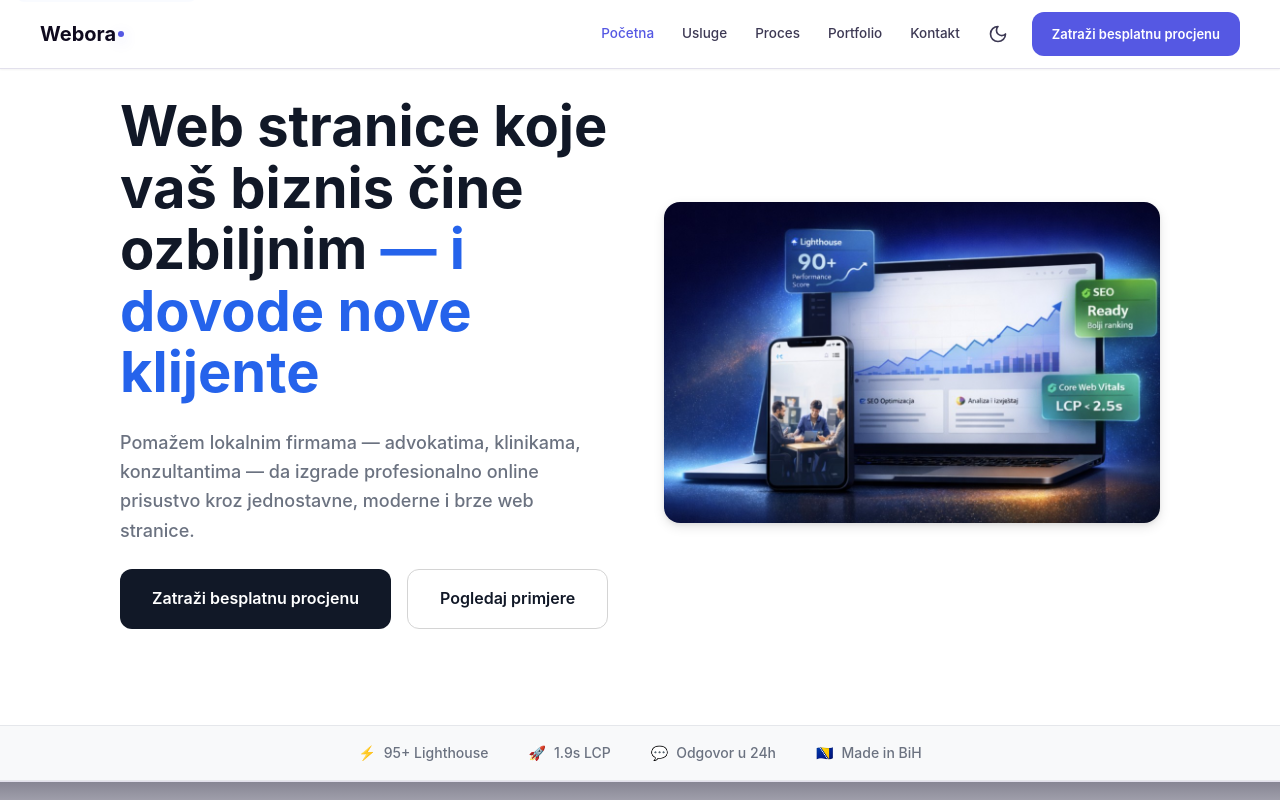
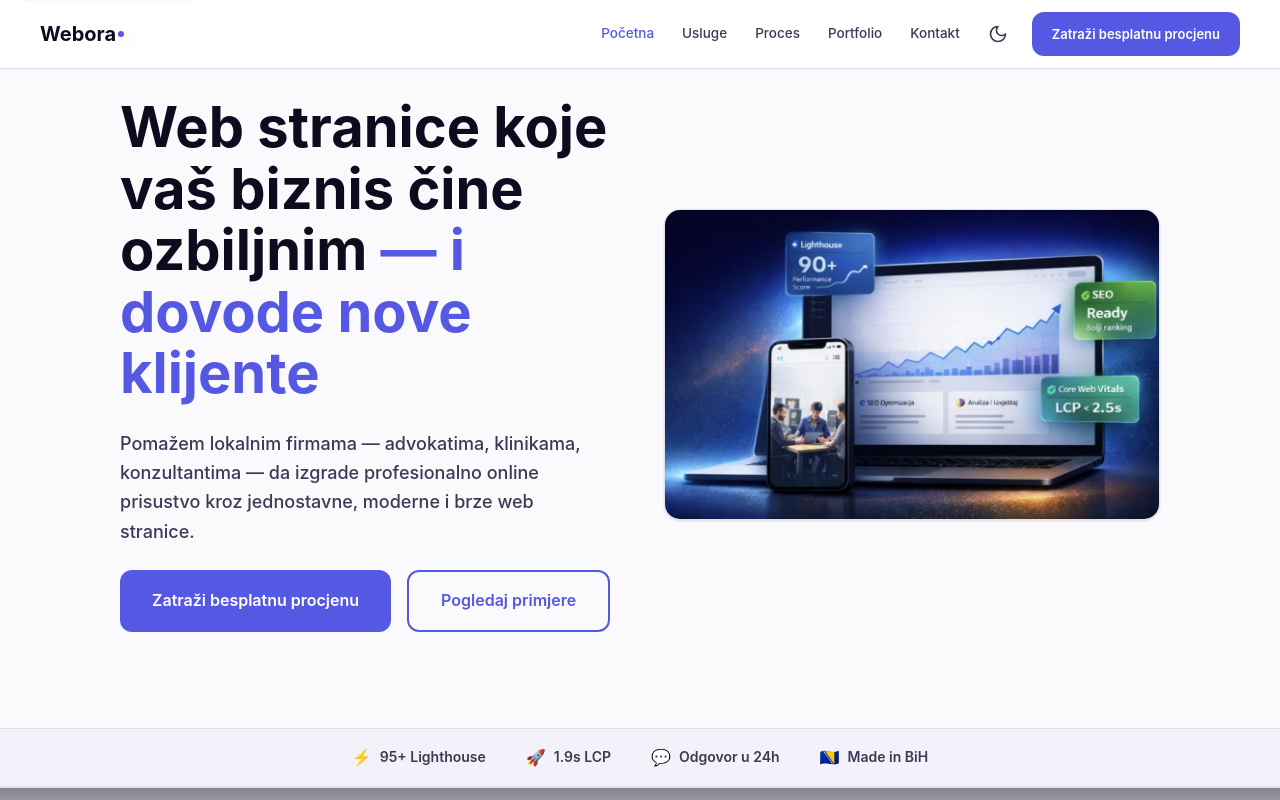
Before and after one commit to jasnez/webora2.0, a Next.js app: page / in a window 1280 px wide. Shown: the top 800 px of the page. Built offline with nearby package versions, Linux system fonts and the light colour scheme.

Commit message:
Hero: theme tokens, contrast; fix nested main; update tests
Made-with: Cursor

```diff
--- a/src/app/page.tsx
+++ b/src/app/page.tsx
@@ -9,7 +9,7 @@ import { Contact } from "@/components/sections/Contact";
 
 export default function HomePage() {
   return (
-    <main>
+    <>
       <HeroSection />
       <Services />
       <Process />
@@ -18,6 +18,6 @@ export default function HomePage() {
       <Testimonials />
       <FAQ />
       <Contact />
-    </main>
+    </>
   );
 }
--- a/src/components/sections/HeroSection.tsx
+++ b/src/components/sections/HeroSection.tsx
@@ -1,4 +1,5 @@
 import Image from "next/image";
+import { clsx } from "clsx";
 import { Button } from "@/components/ui";
 
 const proofItems = [
@@ -8,55 +9,84 @@ const proofItems = [
   { icon: "🇧🇦", text: "Made in BiH" },
 ];
 
+/** CTA styles aligned with site tokens (header / legacy CTAs) for readable contrast in light & dark */
+const ctaPrimaryClass =
+  "!bg-[var(--cta-primary-bg)] hover:!bg-[var(--cta-primary-bg-hover)] active:!bg-[var(--cta-primary-bg-active)] !text-white border-0 shadow-[var(--cta-primary-shadow)] hover:shadow-[var(--cta-primary-shadow-hover)] focus-visible:ring-2 focus-visible:ring-accent focus-visible:ring-offset-2 focus-visible:ring-offset-[var(--color-bg-base)] min-h-[44px]";
+
+const ctaOutlineClass =
+  "!border-2 !border-[var(--cta-secondary-border)] !text-[var(--cta-secondary-text)] !bg-transparent hover:!bg-[var(--cta-secondary-bg-hover)] focus-visible:ring-2 focus-visible:ring-accent focus-visible:ring-offset-2 focus-visible:ring-offset-[var(--color-bg-base)] min-h-[44px]";
+
 export function HeroSection() {
   return (
     <>
-      <section className="section-spacing bg-white" id="hero">
+      <section
+        className="section-spacing section-bg-base section-separator scroll-mt-24"
+        id="hero"
+        aria-labelledby="hero-heading"
+      >
         <div className="container-width">
-          <div className="grid grid-cols-1 md:grid-cols-2 gap-12 items-center">
+          <div className="grid grid-cols-1 gap-10 md:grid-cols-2 md:gap-12 md:items-center">
             <div className="flex flex-col gap-6">
-              <h1 className="heading-1 text-neutral-900 max-w-[540px]">
+              <h1
+                id="hero-heading"
+                className="heading-1 max-w-[540px] text-white-text"
+              >
                 Web stranice koje vaš biznis čine ozbiljnim
-                <span className="text-brand-500"> — i dovode nove klijente</span>
+                <span className="text-accent"> — i dovode nove klijente</span>
               </h1>
-              <p className="body-lg max-w-[480px]">
+              <p className="max-w-[480px] text-lg leading-relaxed text-text-secondary">
                 Pomažem lokalnim firmama — advokatima, klinikama, konzultantima
                 — da izgrade profesionalno online prisustvo kroz jednostavne,
                 moderne i brze web stranice.
               </p>
               <div className="flex flex-wrap gap-4">
-                <Button href="/kontakt" variant="primary" size="lg">
+                <Button
+                  href="/kontakt"
+                  variant="primary"
+                  size="lg"
+                  className={clsx(ctaPrimaryClass)}
+                >
                   Zatraži besplatnu procjenu
                 </Button>
-                <Button href="#portfolio" variant="outline" size="lg">
+                <Button
+                  href="#portfolio"
+                  variant="outline"
+                  size="lg"
+                  className={clsx(ctaOutlineClass)}
+                >
                   Pogledaj primjere
                 </Button>
               </div>
             </div>
 
-            <div className="relative hidden md:block">
+            <div className="relative">
+              <div className="overflow-hidden rounded-xl border border-border-dark bg-surface shadow-card dark:shadow-hover">
                 <Image
                   src="/portfolio/advokat-hero.png"
                   alt="Screenshot projekta Advokat Velika Kladuša"
                   width={600}
                   height={375}
                   priority
-                className="rounded-xl shadow-hover w-full object-cover"
+                  sizes="(max-width: 768px) 100vw, 50vw"
+                  className="aspect-[16/10] w-full object-cover"
                 />
+              </div>
             </div>
           </div>
         </div>
       </section>
 
-      <div className="border-y border-neutral-200 bg-neutral-50 py-4">
+      <div className="border-y border-border-dark bg-bg-alt-a py-4 transition-colors">
         <div className="container-width">
-          <ul className="flex flex-wrap justify-center gap-6 md:gap-10">
+          <ul className="flex flex-wrap justify-center gap-x-6 gap-y-3 md:gap-x-10">
             {proofItems.map((item) => (
               <li
                 key={item.text}
-                className="flex items-center gap-2 text-sm font-medium text-neutral-500"
+                className="flex items-center gap-2 text-sm font-semibold text-text-secondary"
               >
-                <span>{item.icon}</span>
+                <span className="text-base" aria-hidden>
+                  {item.icon}
+                </span>
                 <span>{item.text}</span>
               </li>
             ))}
```
Also changed, not shown: 1 other file (tests, documents, lock files or other folders). Lines whose indentation alone changed are shown as unchanged.
